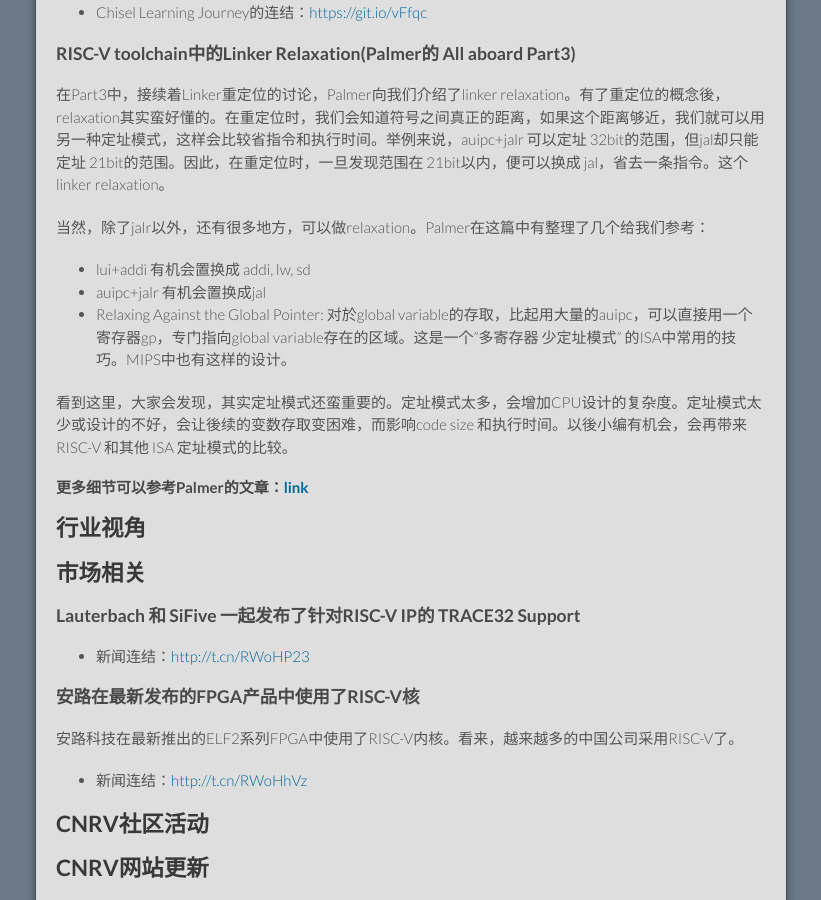
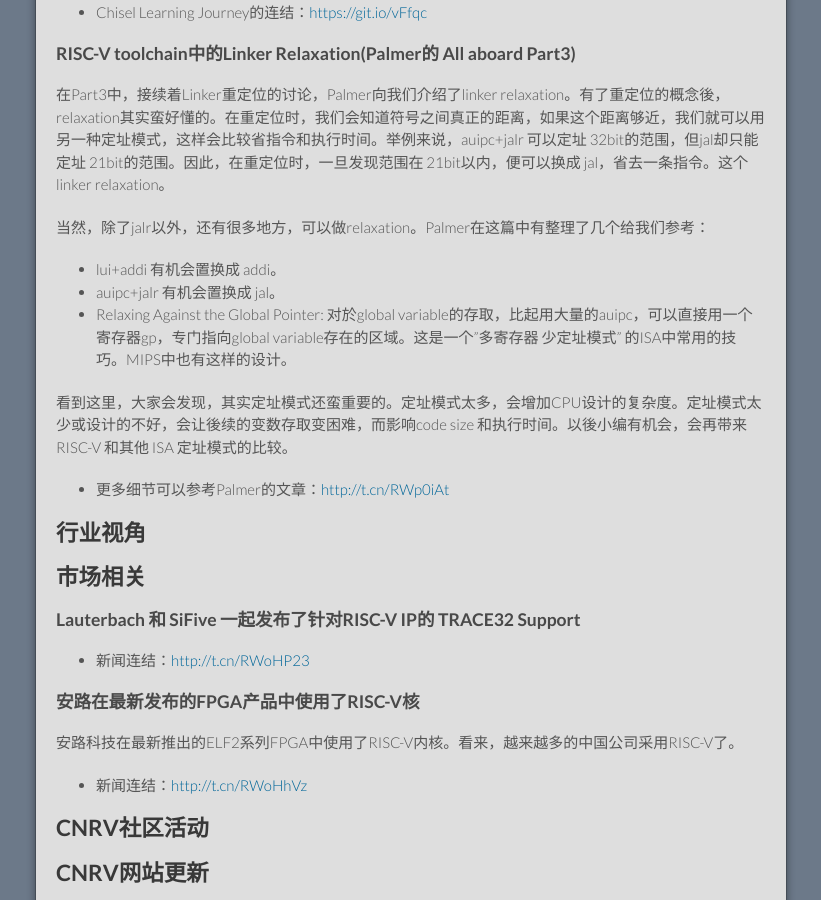
Before and after one commit to cnrv/home, a Jekyll site: the page built from bi-week-rpts/2017-10-26.md, in a window 1280 px wide and 900 px high, scrolled down 4014 px. Shown: the whole window, without its empty margins (229-1050 px from the left). Built offline with Jekyll 4.4.1, drawn with Linux system fonts in a browser that asks for light colours; Markdown is read by kramdown in place of the engine named in the settings; comment, search, counter and statistics services are not loaded; our own code applies the rules of GitHub Pages for plain Markdown files.

Commit message:
small rewrite of part III

```diff
--- a/bi-week-rpts/2017-10-26.md
+++ b/bi-week-rpts/2017-10-26.md
@@ -151,13 +151,13 @@
 
 当然，除了jalr以外，还有很多地方，可以做relaxation。Palmer在这篇中有整理了几个给我们参考：
 
-- lui+addi 有机会置换成 addi, lw, sd
-- auipc+jalr 有机会置换成jal
+- lui+addi 有机会置换成 addi。
+- auipc+jalr 有机会置换成 jal。
 - Relaxing Against the Global Pointer: 对於global variable的存取，比起用大量的auipc，可以直接用一个寄存器gp，专门指向global variable存在的区域。这是一个"多寄存器 少定址模式" 的ISA中常用的技巧。MIPS中也有这样的设计。
 
 看到这里，大家会发现，其实定址模式还蛮重要的。定址模式太多，会增加CPU设计的复杂度。定址模式太少或设计的不好，会让後续的变数存取变困难，而影响code size 和执行时间。以後小编有机会，会再带来 RISC-V 和其他 ISA 定址模式的比较。
 
-#### 更多细节可以参考Palmer的文章：[link](https://www.sifive.com/blog/2017/08/28/all-aboard-part-3-linker-relaxation-in-riscv-toolchain/)
+- 更多细节可以参考Palmer的文章：[http://t.cn/RWp0iAt](https://www.sifive.com/blog/2017/08/28/all-aboard-part-3-linker-relaxation-in-riscv-toolchain/)
 
 ## 行业视角
 
```
